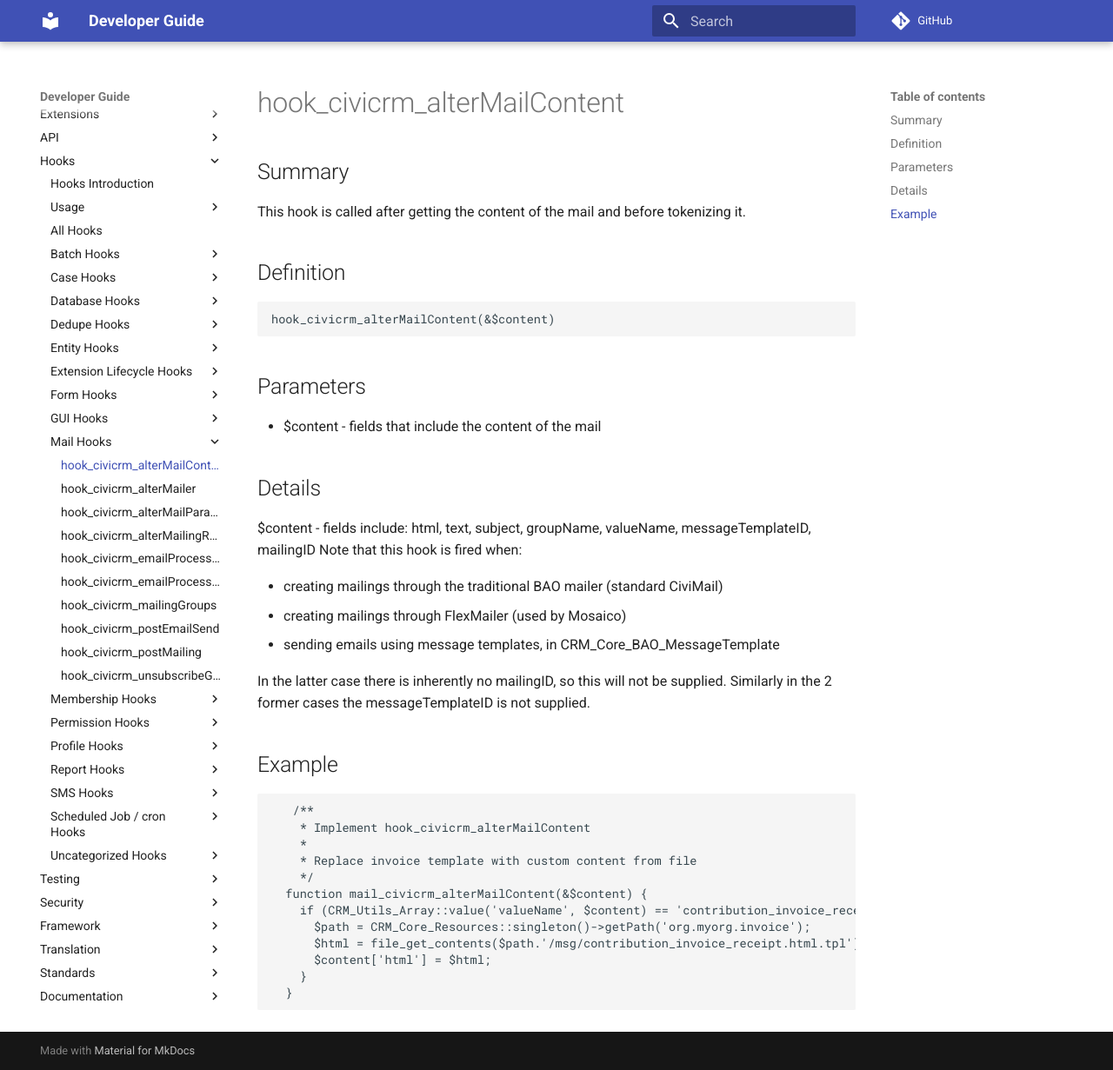
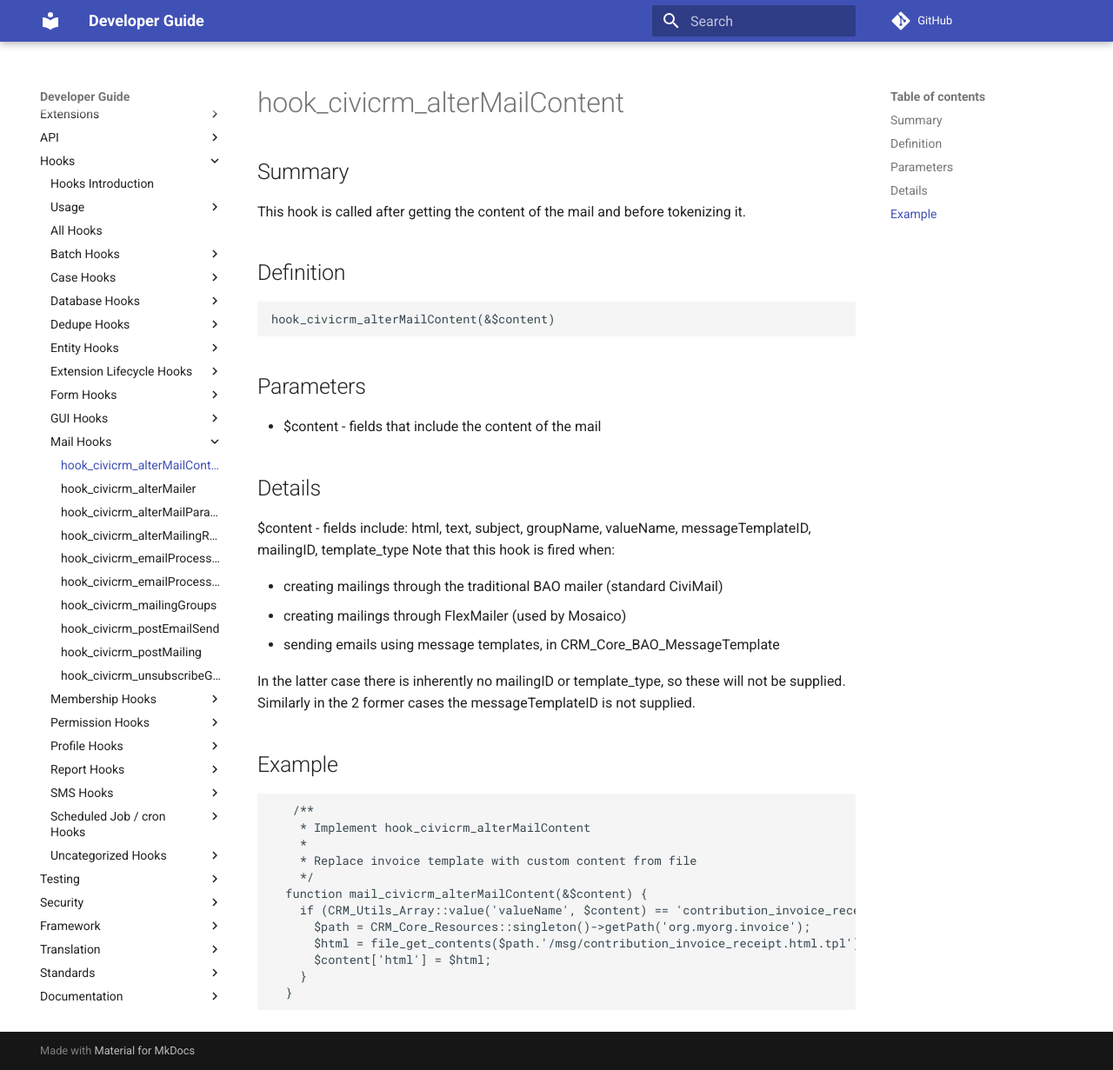
Before and after one commit to civicrm/civicrm-dev-docs, an MkDocs documentation site: the page built from docs/hooks/hook_civicrm_alterMailContent.md, in a window 1280 px wide and 1231 px high. Shown: the whole window at 87% size. Built offline with MkDocs 1.6.1 and Material for MkDocs 9.7.7, drawn with Linux system fonts in a browser that asks for light colours; comment, search, counter and statistics services are not loaded; old or Windows-style settings are respelled for this version of MkDocs.

Commit message:
Add template type
As per: https://github.com/civicrm/civicrm-core/pull/16529/files

```diff
--- a/docs/hooks/hook_civicrm_alterMailContent.md
+++ b/docs/hooks/hook_civicrm_alterMailContent.md
@@ -15,14 +15,14 @@
 
 ## Details
 
-$content - fields include: html, text, subject, groupName, valueName, messageTemplateID, mailingID
+$content - fields include: html, text, subject, groupName, valueName, messageTemplateID, mailingID, template_type
 Note that this hook is fired when:
 
 * creating mailings through the traditional BAO mailer (standard CiviMail)
 * creating mailings through FlexMailer (used by Mosaico)
 * sending emails using message templates, in CRM_Core_BAO_MessageTemplate
 
-In the latter case there is inherently no mailingID, so this will not be supplied. Similarly in the 2 former cases the messageTemplateID is not supplied.
+In the latter case there is inherently no mailingID or template_type, so these will not be supplied. Similarly in the 2 former cases the messageTemplateID is not supplied.
 
 ## Example
 
```
